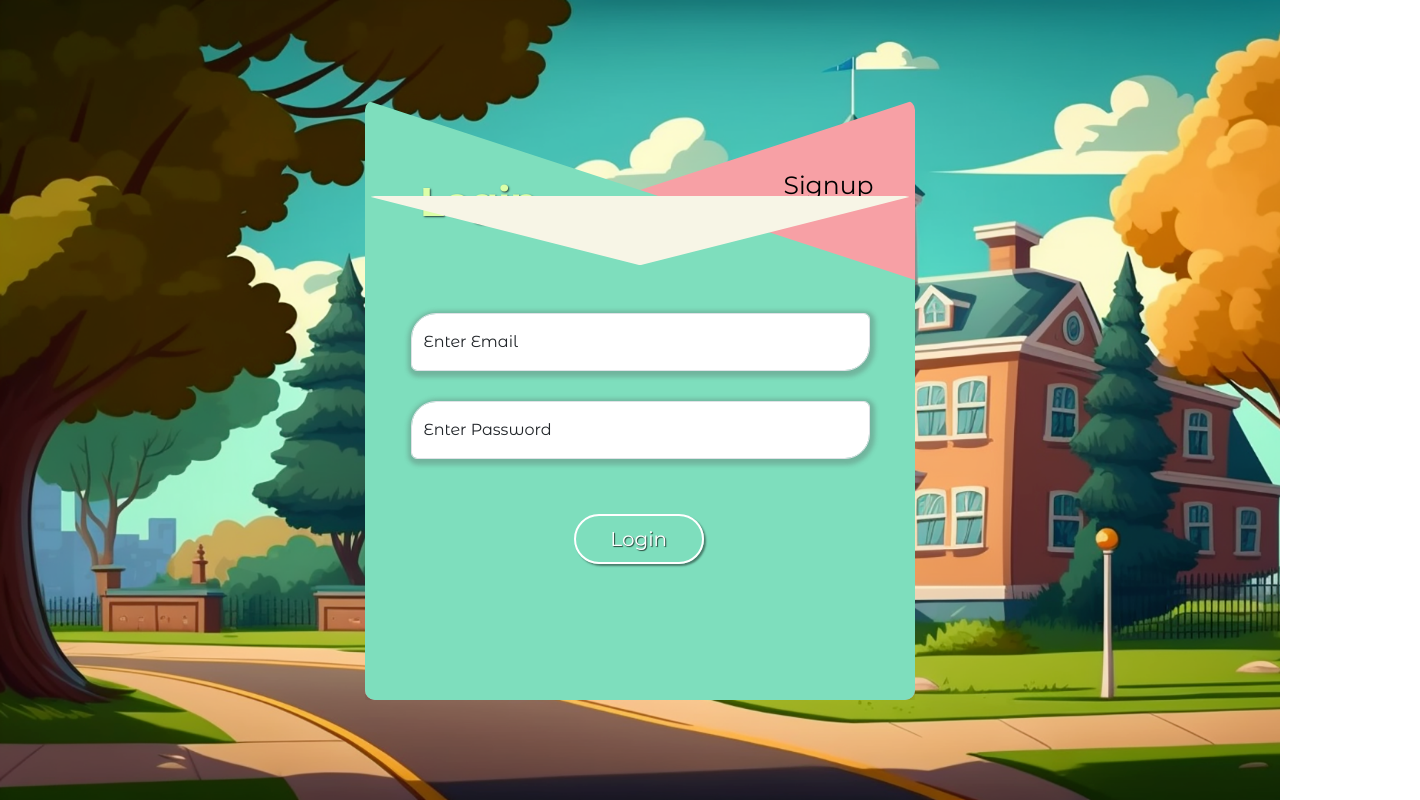
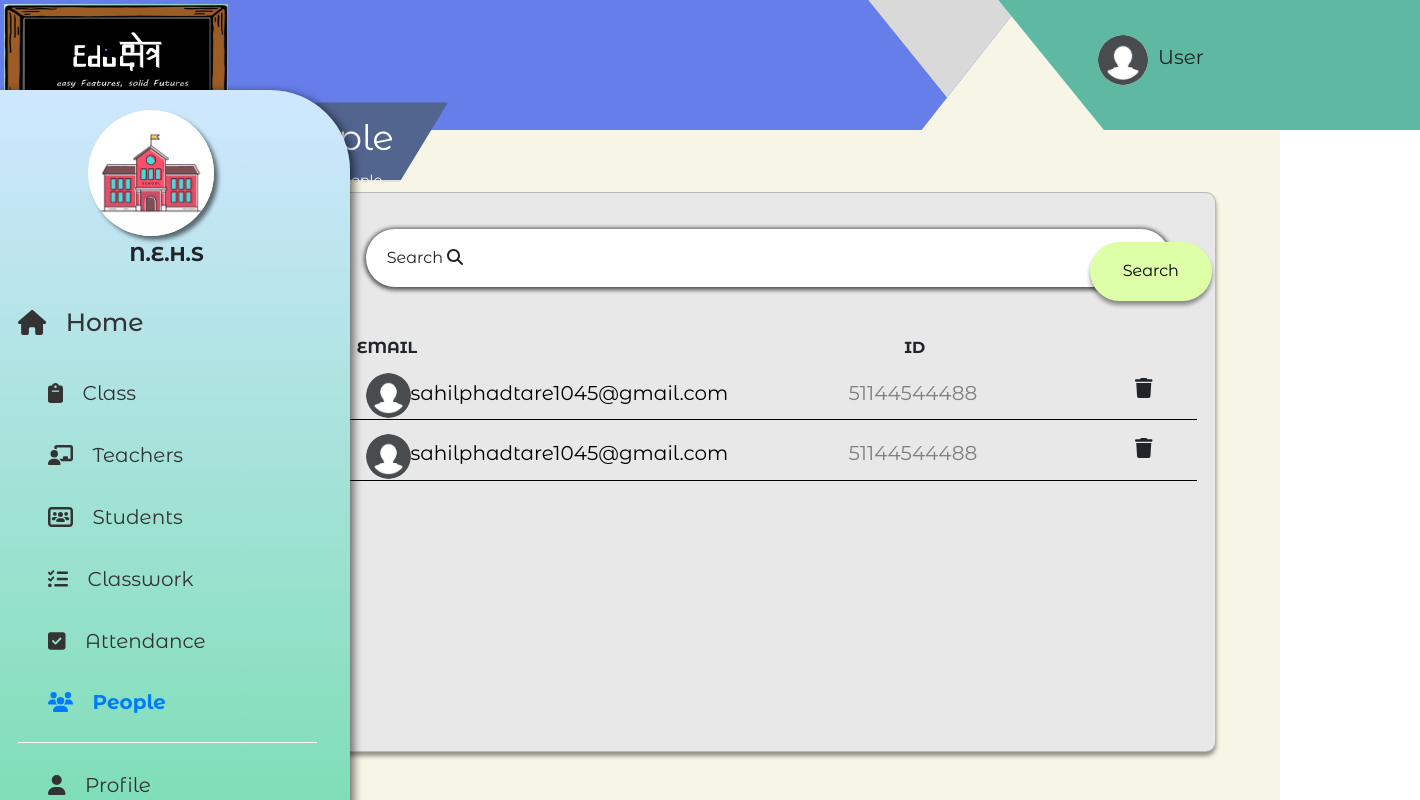
Before and after one commit to SahilPhadtare45/Edukshetra, a React (Create React App) app: page /people in a window 1280 px wide. Before the commit this address led to /. Shown: the whole page, 1420 px wide, since content can reach past the window. Built offline with nearby package versions, Linux system fonts and the light colour scheme; no server answers; the database is empty; sample sign-in values are in the browser's storage.

Commit message:
Update files with changes

```diff
--- a/package.json
+++ b/package.json
@@ -17,7 +17,7 @@
     "react-calendar": "^5.1.0",
     "react-dom": "^18.3.1",
     "react-google-charts": "^5.2.1",
-    "react-router-dom": "^7.0.2",
+    "react-router-dom": "^7.1.3",
     "react-scripts": "5.0.1",
     "react-toastify": "^11.0.2",
     "recharts": "^2.15.0",
--- a/src/App.js
+++ b/src/App.js
@@ -21,10 +21,17 @@ import {auth} from "./Firebase/firebase";
 import { onAuthStateChanged } from 'firebase/auth';
 function App() {
     const [currentUser, setCurrentUser] = useState(null);
+    const [loading, setLoading] = useState(true); // Loading state to wait for auth state change
+
     // Track user authentication state
     useEffect(() => { //session management
       const unsubscribe = onAuthStateChanged(auth, (user) => {
-        setCurrentUser(user); // Update the user state when the auth state changes
+        if (user) {
+          setCurrentUser(user); // Set the user if logged in
+        } else {
+          setCurrentUser(null); // Set user to null if logged out
+        }
+        setLoading(false); // Stop loading after checking auth state
       });
       return () => unsubscribe(); // Cleanup the listener on unmount
     }, []);
@@ -33,6 +40,9 @@ function App() {
       return currentUser ? children : <Navigate to="/" />;
     };
     console.log(currentUser)
+    if (loading) {
+      return <div>Loading...</div>; // Show loading screen until auth state is known
+    }
  return (
 <>
         <Router>
--- a/src/Components/Hompage/Add/joinform.jsx
+++ b/src/Components/Hompage/Add/joinform.jsx
@@ -2,12 +2,18 @@ import './joinform.css';
 import { FontAwesomeIcon } from '@fortawesome/react-fontawesome';
 import { faCircleXmark } from '@fortawesome/free-solid-svg-icons';
 import React, { useState } from "react";
+import { useNavigate } from "react-router-dom";
+
 const Joinform = () => {
     const [isVisible, setIsVisible] = useState(true);
+    const navigate = useNavigate();
 
     const handleClose = () => {
         setIsVisible(false); // Hides the container
     };
+    const handleSubmit = () => {
+        navigate("/dashboard");
+    }
     return (
         isVisible && (
             <div className="joinfrombg">
@@ -27,7 +33,7 @@ const Joinform = () => {
                 <span class="input-group-text eg" id="basic-addon3">eg.XUVcdc</span>
             </div>
 
-            <button class="btn sub1" type="submit">Submit</button>
+            <button class="btn sub1" onClick={handleSubmit} type="submit">Submit</button>
         </div>
         </div>
         )
--- a/src/Components/Hompage/homepage.jsx
+++ b/src/Components/Hompage/homepage.jsx
@@ -10,6 +10,8 @@ import desk from '../../images/deskbg.jpg';
 import books from '../../images/download.jpg';
 import { useUserStore } from "../../Firebase/userstore.js"; // Import Zustand store
 import Createform from './Add/createform'; // Import the Createform component
+import { getAuth, signOut } from "firebase/auth";
+import { useNavigate } from "react-router-dom";
 
 const Homepage = () => {
     const [activeIndex, setActiveIndex] = useState(0);
@@ -18,7 +20,18 @@ const Homepage = () => {
     const userSchools = useUserStore((state) => state.userSchools); // Get schools from Zustand store
     const [showAddComponent, setShowAddComponent] = useState(false);
     const [schools, setSchools] = useState(userSchools);
+    const navigate = useNavigate();
 
+    const handleLogout = async () => {
+        const auth = getAuth();
+        try {
+            await signOut(auth); // Sign out from Firebase
+            useUserStore.getState().clearUser(); // Clear Zustand store
+            navigate("/")
+        } catch (error) {
+            console.error("Error signing out:", error);
+        }
+    };
     const handleNavClick = (index) => {
         setActiveIndex(index);
     };
@@ -85,7 +98,7 @@ const Homepage = () => {
                 </div>
                 <div className="active-underline md-none" style={underlineStyle}></div>
                 <FontAwesomeIcon className="plusicon" onClick={() => setShowAddComponent((prev) => !prev)} icon={faPlus} />
-                <FontAwesomeIcon className="gearicon" icon={faGear} />
+                <FontAwesomeIcon className="gearicon" onClick={handleLogout} icon={faGear} />
             </nav>
             {showAddComponent && <Add />}
             <div className="navbar-line"></div>
--- a/src/Components/Login/login.jsx
+++ b/src/Components/Login/login.jsx
@@ -17,7 +17,7 @@ const Login = () => {
   const [password, setPassword] = useState("");
   const [name, setName] = useState(""); // Added name for Signup
   const [error, setError] = useState(false);
-  const { fetchUserInfo, clearUser, setLoading } = useUserStore(); // Zustand hooks
+  const { setUser, clearUser, setLoading, fetchUserInfo } = useUserStore(); // Zustand hooks
 
   useEffect(() => {
     // Listen for authentication state change (login, logout)
@@ -30,8 +30,15 @@ const Login = () => {
       }
     });
 
+      // Check if a user is already present in the Zustand store (persisted state)
+  const persistedUser = useUserStore.getState().currentUser;
+  if (persistedUser) {
+    setLoading(true);
+    fetchUserInfo(persistedUser.uid); // Fetch user info if it already exists in persisted state
+  }
+
     return () => unsubscribe(); // Clean up the listener on component unmount
-  }, [fetchUserInfo, clearUser, setLoading]);
+  }, [setUser,fetchUserInfo, clearUser, setLoading]);
 
   const toggleFlip = () => {
     setIsFlipped(!isFlipped);
--- a/src/Firebase/firebase.js
+++ b/src/Firebase/firebase.js
@@ -19,6 +19,7 @@ const firebaseConfig = {
   measurementId: "G-ZF5N2EP8Q9"
 };
 
+
 // Initialize Firebase
 const app = initializeApp(firebaseConfig);
 export const auth = getAuth(app);
--- a/src/Firebase/userstore.js
+++ b/src/Firebase/userstore.js
@@ -1,9 +1,17 @@
   import { create } from "zustand";
   import { doc, getDoc, getDocs, collection } from "firebase/firestore";
   import { auth, db } from "../Firebase/firebase.js"; // Ensure the firebase config is imported
+  import { onAuthStateChanged, setPersistence, browserLocalPersistence } from "firebase/auth";
+  import { persist } from "zustand/middleware";
+
+  // Ensure persistence for Firebase Authentication
+  setPersistence(auth, browserLocalPersistence);
+
 
   // Creating Zustand store to manage user data and loading state
-export const useUserStore = create((set) => ({
+  export const useUserStore = create(
+    persist(
+      (set) => ({
     currentUser: null,
     isLoading: true,
     userSchools: [], // New state to hold schools data
@@ -50,4 +58,7 @@ export const useUserStore = create((set) => ({
             console.error("Error fetching schools:", error);
           }
         },
-}));
+      }),
+    { name: "user-store" } // Persist state to localStorage with key "user-store"
+    )
+);
```
Also changed, not shown: 1 other file (tests, documents, lock files or other folders). Lines whose indentation alone changed are shown as unchanged.
